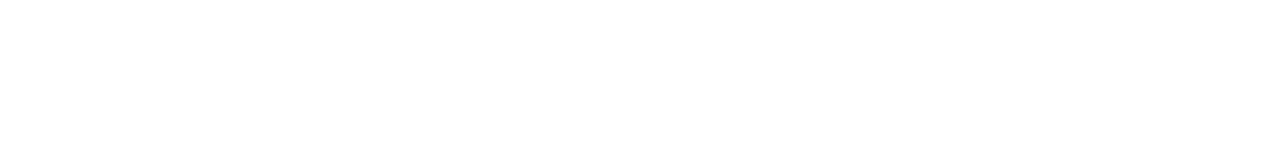
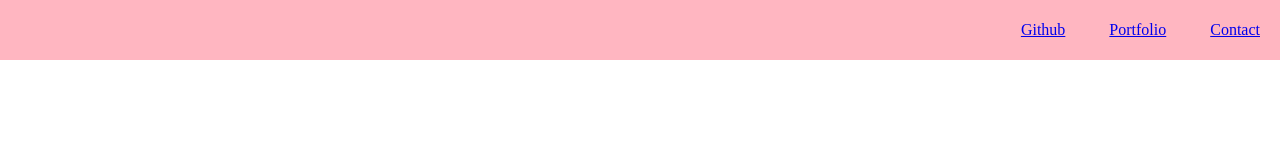
Before and after one commit to samamiraa/01-Mini-Project, a plain HTML site: page index.html in a window 1280 px wide. Drawn offline with Linux system fonts and the light colour scheme.

Commit message:
nav bar with 3 links display inline

```diff
--- a/assets/style.css
+++ b/assets/style.css
@@ -0,0 +1,21 @@
+* {
+  margin: 0px;
+  padding: 0px;
+}
+
+li {
+  display: inline;
+  padding: 0px 20px;
+  text-decoration: none;
+}
+
+header {
+  height: 60px;
+  width: 100%;
+  line-height: 60px;
+  background-color: lightpink;
+}
+
+.text-right {
+  text-align: right;
+}
--- a/index.html
+++ b/index.html
@@ -6,5 +6,14 @@
         <title>My Landing Page</title>
     </head>
 
+    <header>
+        <nav class="text-right">
+            <ul>
+                <li><a href="https://github.com/">Github</a></li>
+                <li><a href="#">Portfolio</a></li>
+                <li><a href="#contact">Contact</a></li>
+            </ul>
+        </nav>
+    </header>
 
 </html>
```
